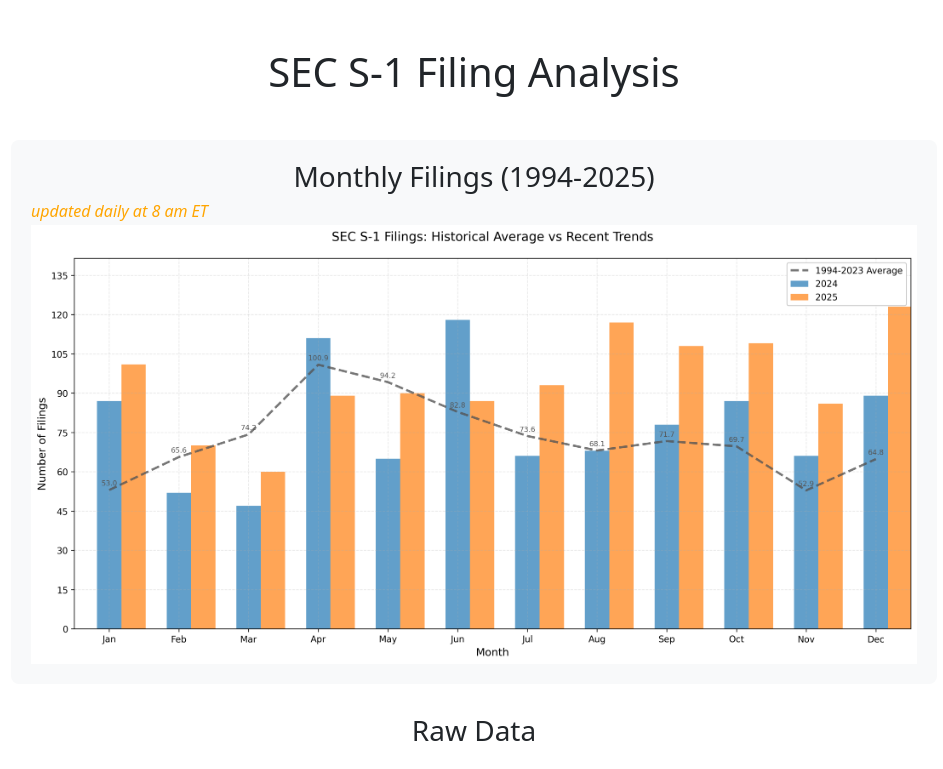
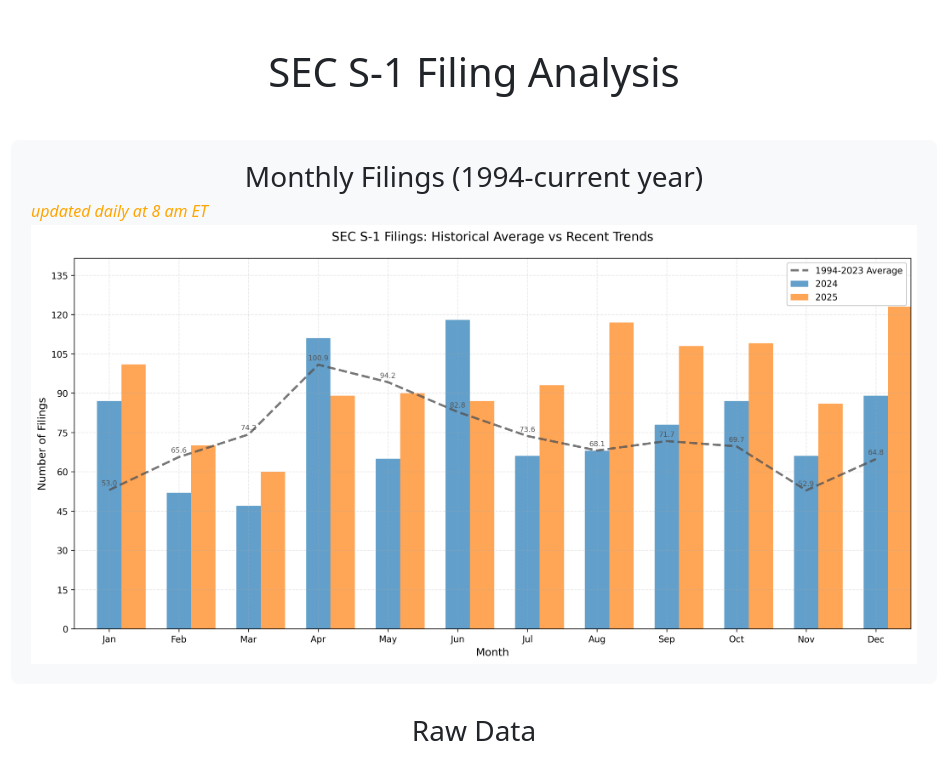
Before and after one commit to tonybaby16/02-sec-s1-analysis, a plain HTML site: page docs/index.html in a window 1280 px wide. Shown: the top 769 px of the page, without its empty margins (166-1109 px from the left). Drawn offline with nearby package versions, Linux system fonts and the light colour scheme.

Commit message:
Update title to reflect current year in filings

```diff
--- a/docs/index.html
+++ b/docs/index.html
@@ -24,7 +24,7 @@
         <div class="row justify-content-center">
             <div class="col-md-10">
                 <div class="chart-container">
-                    <h3 class="text-center mb-2">Monthly Filings (1994-2025)</h3>
+                    <h3 class="text-center mb-2">Monthly Filings (1994-current year)</h3>
                     <h6 class="text-start mb-1" style="color: orange; font-style: italic;">
                         updated daily at 8 am ET
                       </h6>
```
